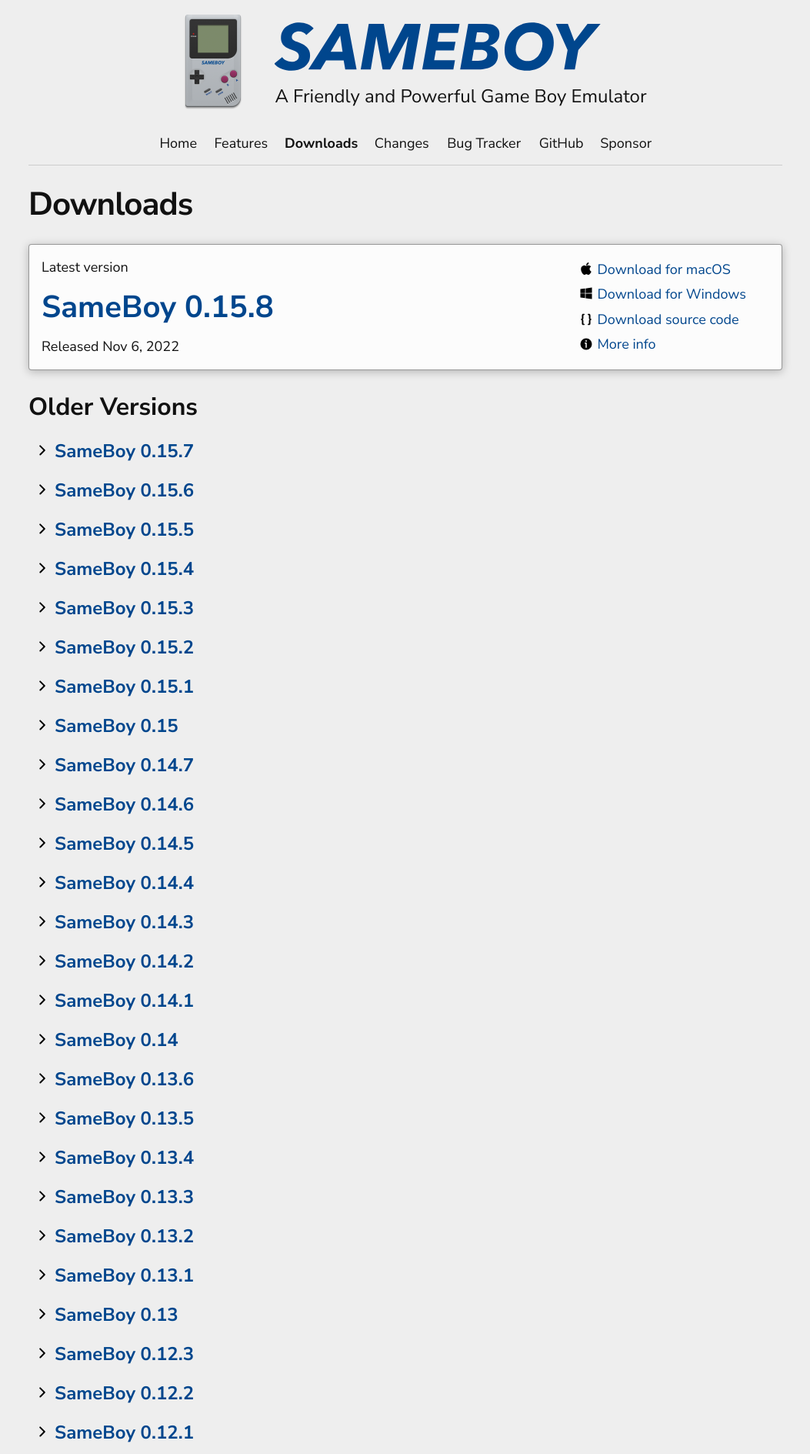
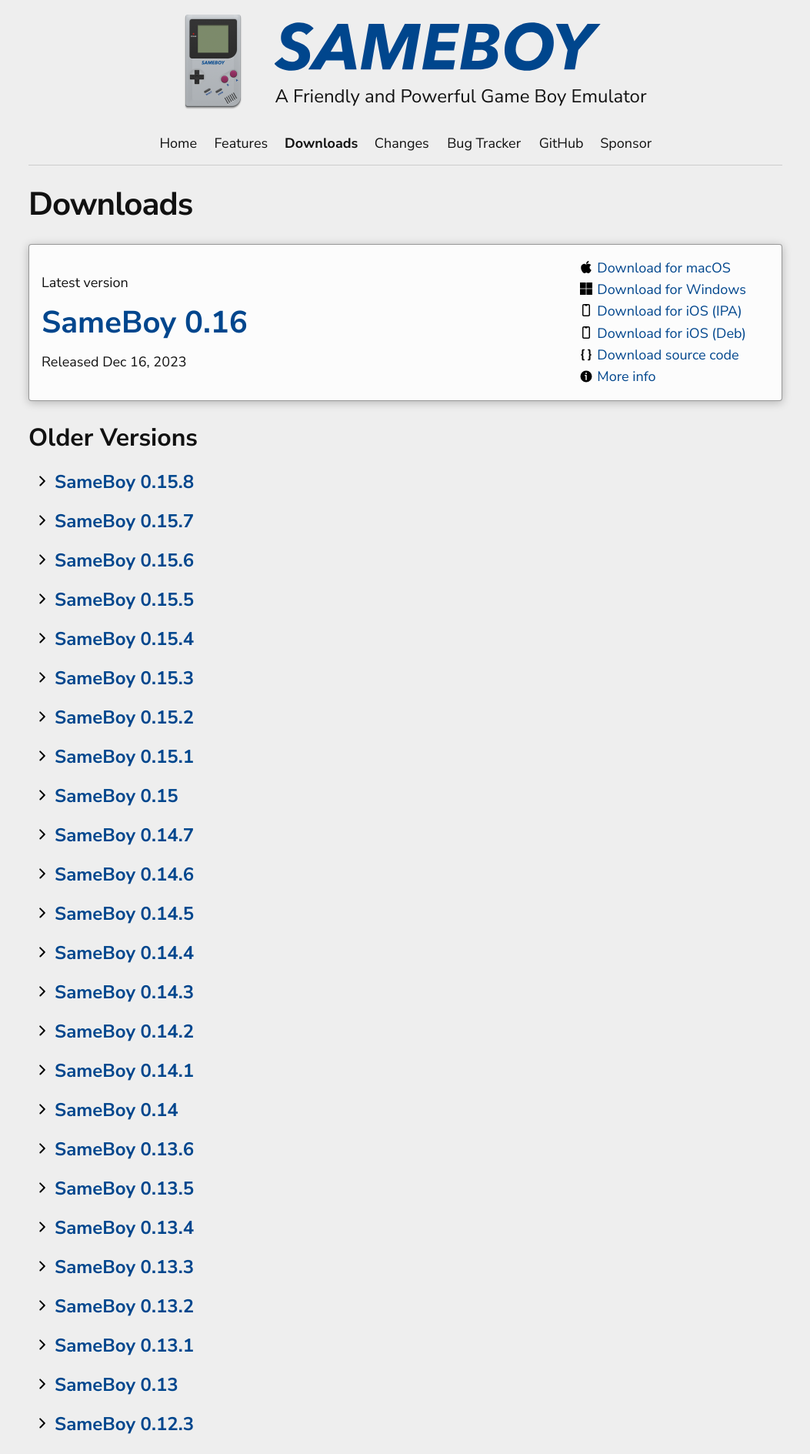
Before and after one commit to SameBoy/sameboy.github.io, a Jekyll site: the page built from 03-downloads.md, in a window 1280 px wide. Shown: the top 1889 px of the page at 77% size, without its empty margins (113-1166 px from the left). Built offline with Jekyll 4.4.1, drawn with Linux system fonts in a browser that asks for light colours; some of the changed text lies outside the part shown.

```diff
--- a/03-downloads.md
+++ b/03-downloads.md
@@ -21,6 +21,12 @@ permalink: /downloads/
     {% if post.windows %}
     <li class="windows"><a href="{{post.windows}}">Download for Windows</a></li>
     {%  endif %}
+    {% if post.ipa %}
+    <li class="ios"><a href="{{post.ipa}}">Download for iOS (IPA)</a></li>
+    {%  endif %}
+    {% if post.ios-deb %}
+    <li class="ios"><a href="{{post.ios-deb}}">Download for iOS (Deb)</a></li>
+    {%  endif %}
     {% if post.source %}
     <li class="source"><a href="{{post.source}}">Download source code</a></li>
     {%  endif %}
@@ -42,6 +48,12 @@ permalink: /downloads/
         {%  endif %}
         {% if post.windows %}
         <li class="windows"><a href="{{post.windows}}">Download for Windows</a></li>
+        {%  endif %}
+        {% if post.ipa %}
+        <li class="ios"><a href="{{post.ipa}}">Download for iOS (IPA)</a></li>
+        {%  endif %}
+        {% if post.ios-deb %}
+        <li class="ios"><a href="{{post.ios-deb}}">Download for iOS (DEB)</a></li>
         {%  endif %}
         {% if post.source %}
         <li class="source"><a href="{{post.source}}">Download source code</a></li>
--- a/_config.yml
+++ b/_config.yml
@@ -19,7 +19,7 @@ baseurl: "" # the subpath of your site, e.g. /blog
 url: "" # the base hostname & protocol for your site, e.g. http://example.com
 twitter_username: LIJI32
 github_username:  LIJI32
-copyright: Copyright Lior Halphon © 2015–2022
+copyright: Copyright Lior Halphon © 2015–2023
 permalink: /posts/:title
 
 # Build settings
--- a/_sass/minima/_layout.scss
+++ b/_sass/minima/_layout.scss
@@ -221,7 +221,7 @@
 
 section.latest {
     background-color: #fcfcfc;
-    padding: 16px;
+    padding: 36px 16px;
     border-radius: 4px;
     border: 1px solid rgba(0,0,0,0.4);
     box-shadow: rgba(0,0,0,0.25) 0px 2px 12px;
@@ -237,7 +237,7 @@ section.latest {
             left:initial !important;
             height: calc(100% - 32px);
             li {
-                height: 25%;
+                height: 16.67%;
                 display: flex;
                 align-items: center;
             }
@@ -272,6 +272,11 @@ section.release {
 
 li.mac a::before {
     background-image: url(/apple.svg);
+    vertical-align: -1px;
+}
+
+li.ios a::before {
+    background-image: url(/ios.svg);
     vertical-align: -1px;
 }
 
```
Also changed, not shown: 01-home.md (+11 -2 lines), _layouts/download.html (+6 -4 lines), _posts/2023-12-16-release-0.16.md (added, +99 -0 lines), ios.svg (added), repo/CydiaIcon.png (added), windows.svg, 2 other files.
